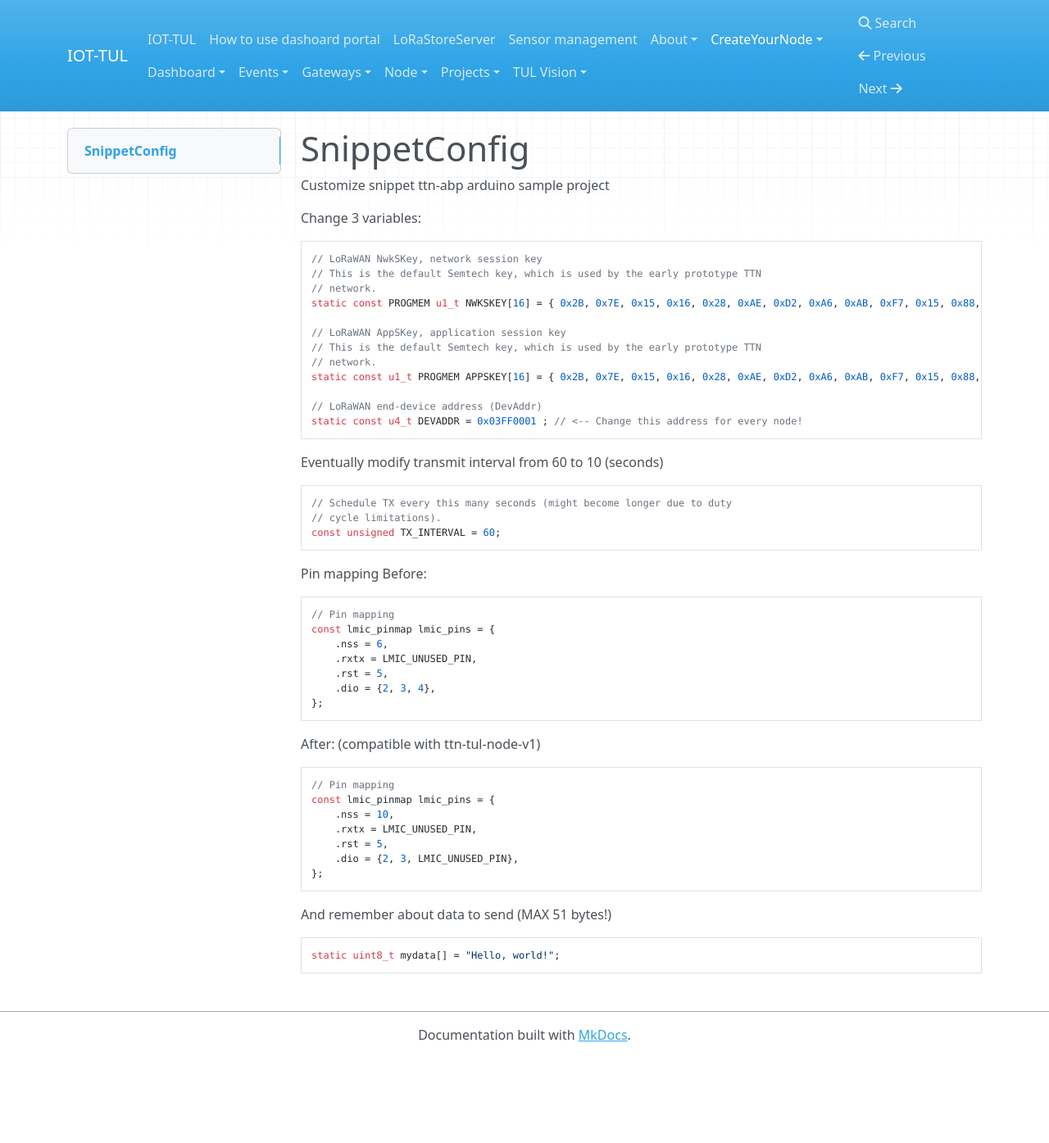
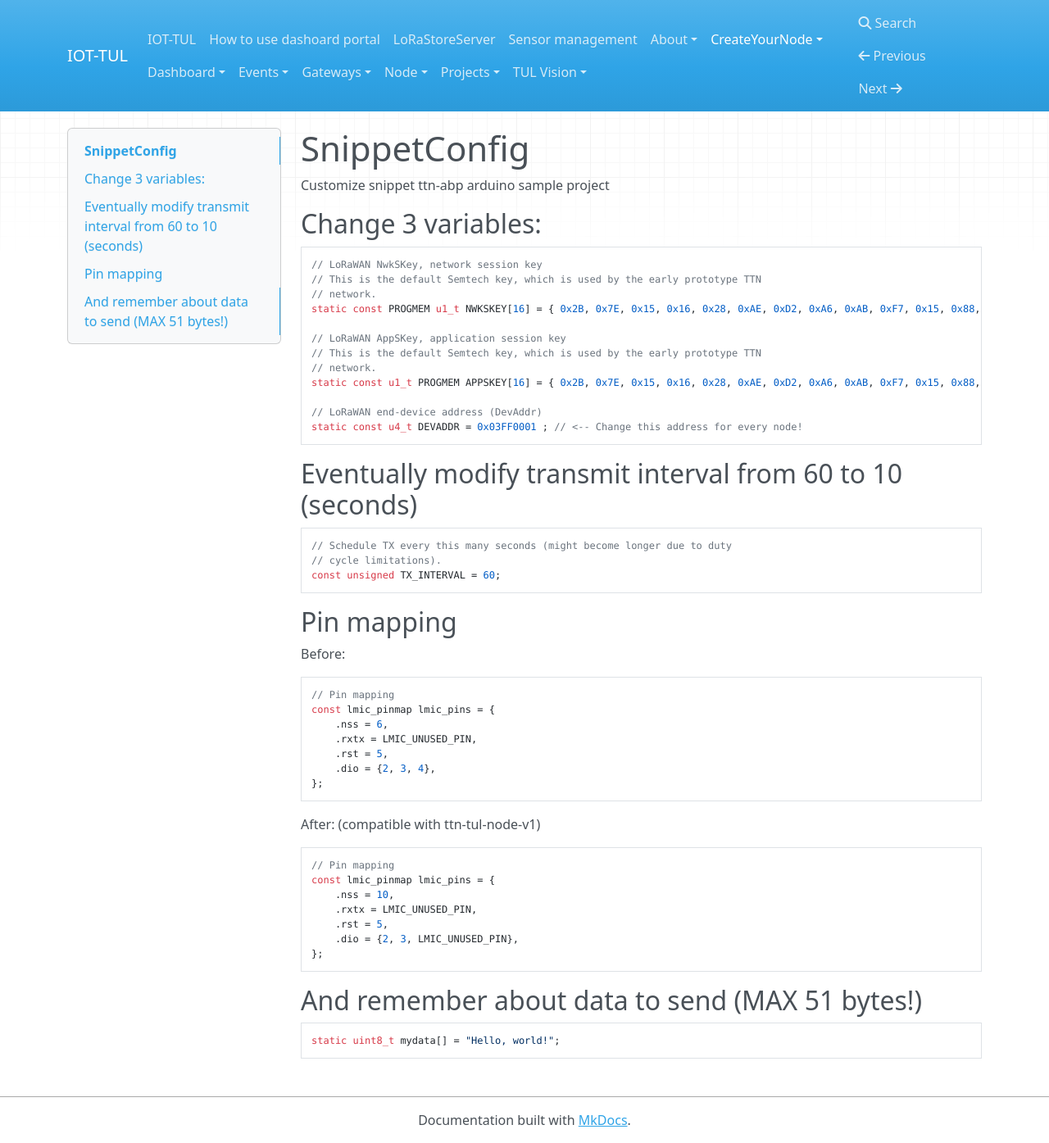
Before and after one commit to sosnus/iot-tul, an MkDocs documentation site: the page built from docs/CreateYourNode/snippetConfig.md, in a window 1280 px wide and 1395 px high. Shown: the whole window at 82% size. Built offline with MkDocs 1.6.1, drawn with Linux system fonts in a browser that asks for light colours; nearby versions of some CDN libraries.

Commit message:
Update snippetConfig.md

````diff
--- a/docs/CreateYourNode/snippetConfig.md
+++ b/docs/CreateYourNode/snippetConfig.md
@@ -2,7 +2,7 @@
 Customize snippet ttn-abp arduino sample project
 
 
-Change 3 variables:
+## Change 3 variables:
 ```
 // LoRaWAN NwkSKey, network session key
 // This is the default Semtech key, which is used by the early prototype TTN
@@ -18,14 +18,14 @@ static const u1_t PROGMEM APPSKEY[16] = { 0x2B, 0x7E, 0x15, 0x16, 0x28, 0xAE, 0x
 static const u4_t DEVADDR = 0x03FF0001 ; // <-- Change this address for every node!
 ```
 
-Eventually modify transmit interval from 60 to 10 (seconds)
+## Eventually modify transmit interval from 60 to 10 (seconds)
 ```
 // Schedule TX every this many seconds (might become longer due to duty
 // cycle limitations).
 const unsigned TX_INTERVAL = 60;
 ```
 
-Pin mapping
+## Pin mapping
 Before:
 ```
 // Pin mapping
@@ -49,7 +49,7 @@ const lmic_pinmap lmic_pins = {
 ```
 
 
-And remember about data to send (MAX 51 bytes!)
+## And remember about data to send (MAX 51 bytes!)
 ```
 static uint8_t mydata[] = "Hello, world!";
 ```
````
